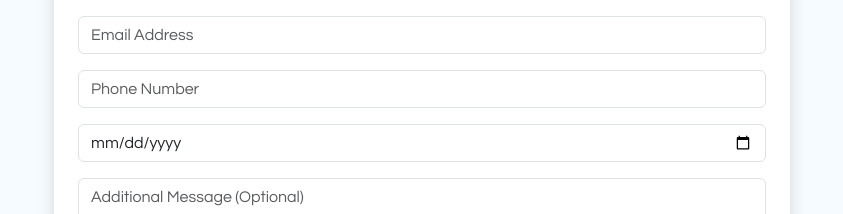
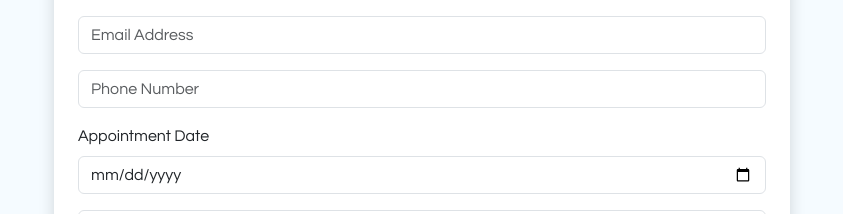
Before and after one commit to itsriyaas/Homeopathy, a React (Vite) app: page / in a window 1280 px wide. Shown: the part 2784-2998 px from the top of the page, without its empty margins (218-1061 px from the left). Built offline with nearby package versions, Linux system fonts and the light colour scheme.

Commit message:
form date fix

```diff
--- a/src/components/BookOnline.jsx
+++ b/src/components/BookOnline.jsx
@@ -83,6 +83,7 @@ const BookOnlineSection = () => {
                 />
               </Form.Group>
               <Form.Group className="mb-3">
+                <Form.Label>Appointment Date</Form.Label>
                 <Form.Control
                   type="date"
                   name="date"
```
